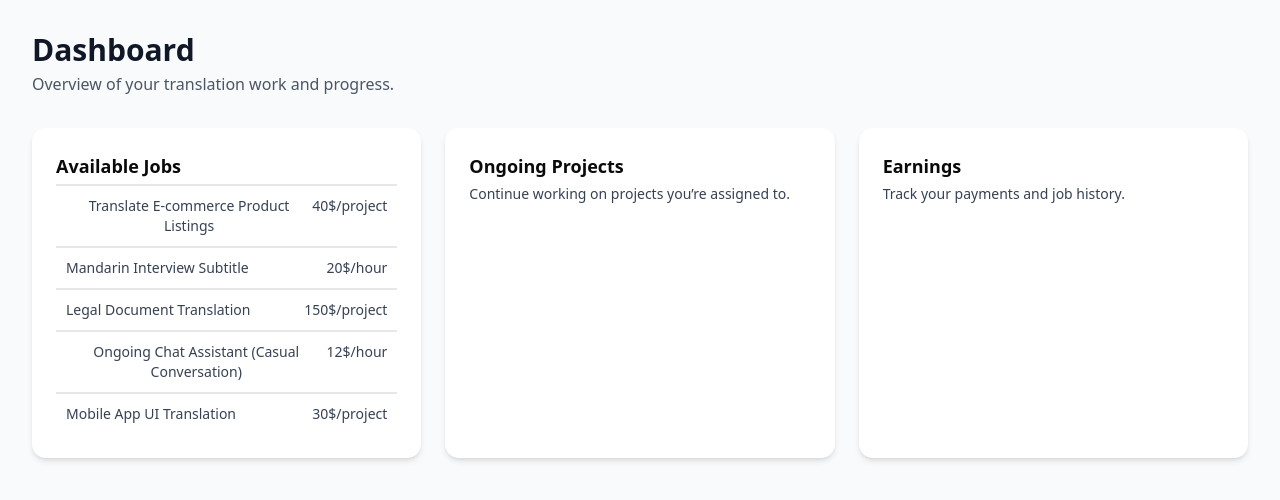
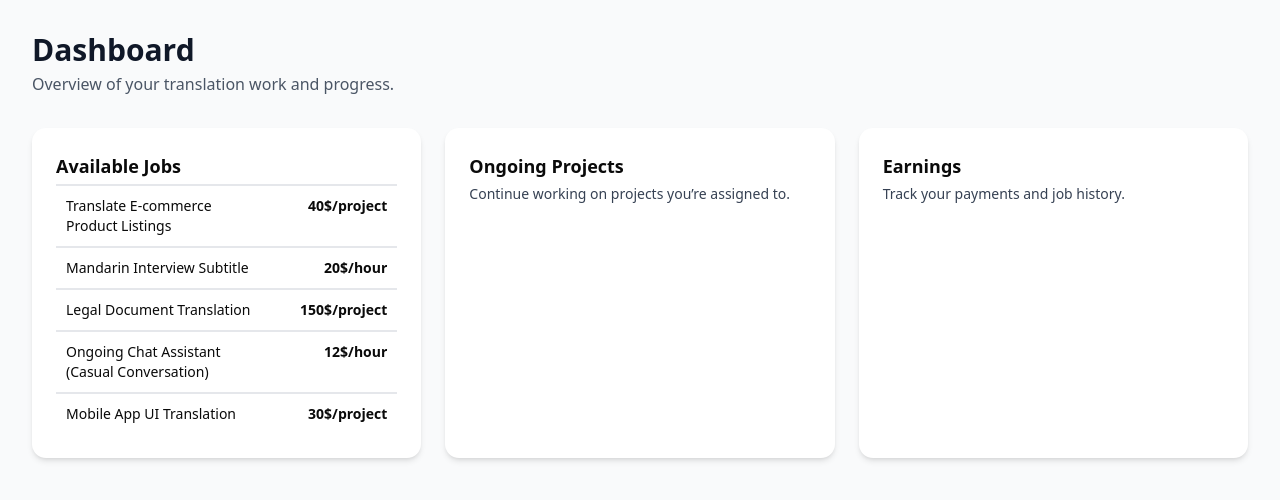
Before and after one commit to chinmareno/lango, a Next.js app: page /dashboard in a window 1280 px wide. Shown: the top 500 px of the page. Built offline with nearby package versions, Linux system fonts and the light colour scheme.

Commit message:
style: add contrast between job title and job fee+type

```diff
--- a/src/components/ui/JobListCard.tsx
+++ b/src/components/ui/JobListCard.tsx
@@ -10,8 +10,8 @@ export const JobListCard = ({
 }: JobListCardProps) => {
   return (
     <div className="flex border-gray-200 border-t-2 p-2.5 flex-row justify-between">
-      <span className="text-gray-700 text-sm ">{jobTitle}</span>
-      <span className="right-1 text-gray-700 text-sm">
+      <span className="text-left text-balance text-sm mr-12">{jobTitle}</span>
+      <span className="font-semibold text-sm">
         {jobType === "hourly" ? jobFee + "$/hour" : jobFee + "$/project"}
       </span>
     </div>
```
